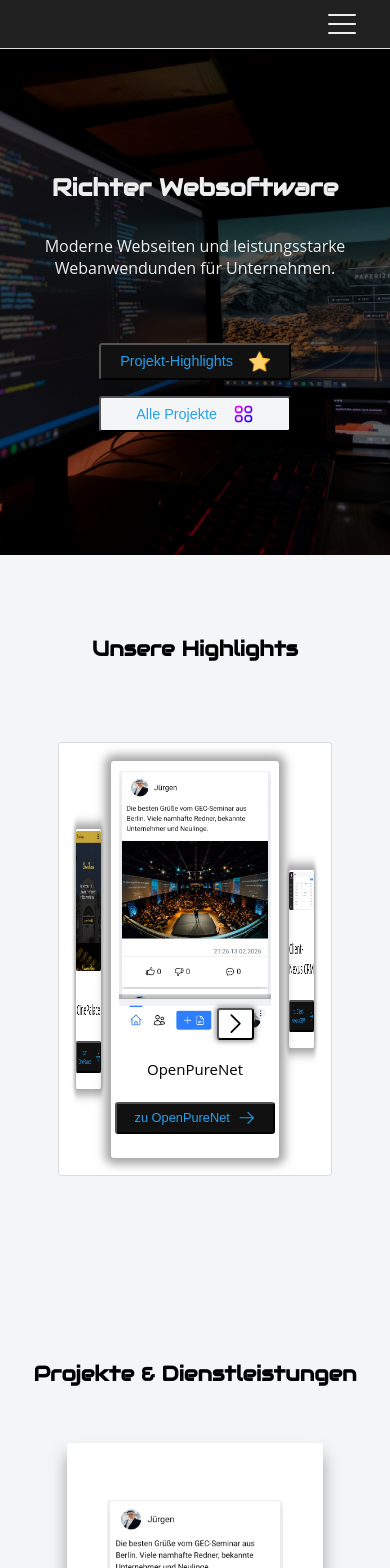
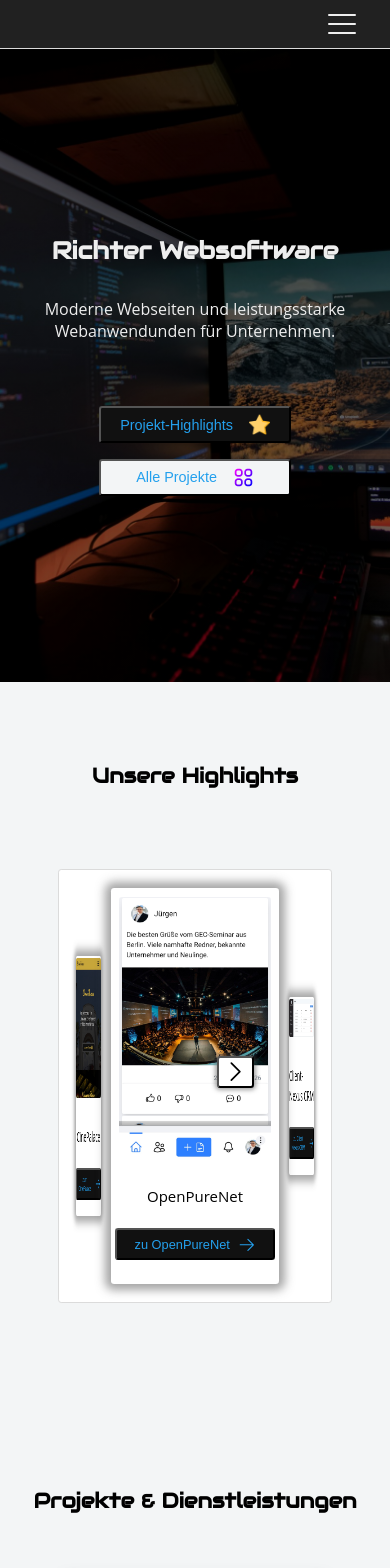
Before and after one commit to r-s-94/Richter-Websoftware2, a React (Vite) app: page / in a window 390 px wide. Shown: the top 1568 px of the page. Built offline with nearby package versions, Linux system fonts and the light colour scheme.

Commit message:
Remove comment from imprint-component, remove comment from head-component, update top value from 600px 3d-slider, change name of title frim index.html, update prev and next-button with: 1000px

```diff
--- a/index.html
+++ b/index.html
@@ -4,7 +4,7 @@
     <meta charset="UTF-8" />
     <link rel="icon" type="image/svg+xml" href="/favicon.svg" />
     <meta name="viewport" content="width=device-width, initial-scale=1.0" />
-    <title>react-vite-richter-websoftware</title>
+    <title>Richter Websoftware</title>
   </head>
   <body>
     <div id="root"></div>
--- a/src/component/head/head.scss
+++ b/src/component/head/head.scss
@@ -80,14 +80,12 @@
 
 @media screen and (max-width: 600px) {
   .head-section {
-    height: 60vh;
-
     &__headline {
       text-align: center;
       font-size: 1.5rem;
       margin: 0 5%;
     }
-    //
+
     &__slogan {
       font-size: 1rem;
     }
--- a/src/component/imprint/imprint.tsx
+++ b/src/component/imprint/imprint.tsx
@@ -38,6 +38,4 @@
       </div>
     </section>
   );
-
-  //
 }
--- a/src/component/threeDSlider/threedSlider.scss
+++ b/src/component/threeDSlider/threedSlider.scss
@@ -294,7 +294,7 @@
     &__prev-button,
     &__next-button {
       position: absolute;
-      top: 110rem;
+      top: 113rem;
       width: 2.5rem;
       height: 2.3rem;
     }
@@ -375,7 +375,7 @@
 
     &__prev-button,
     &__next-button {
-      top: 63rem;
+      top: 66rem;
       width: 2.3rem;
       height: 2rem;
     }
```
